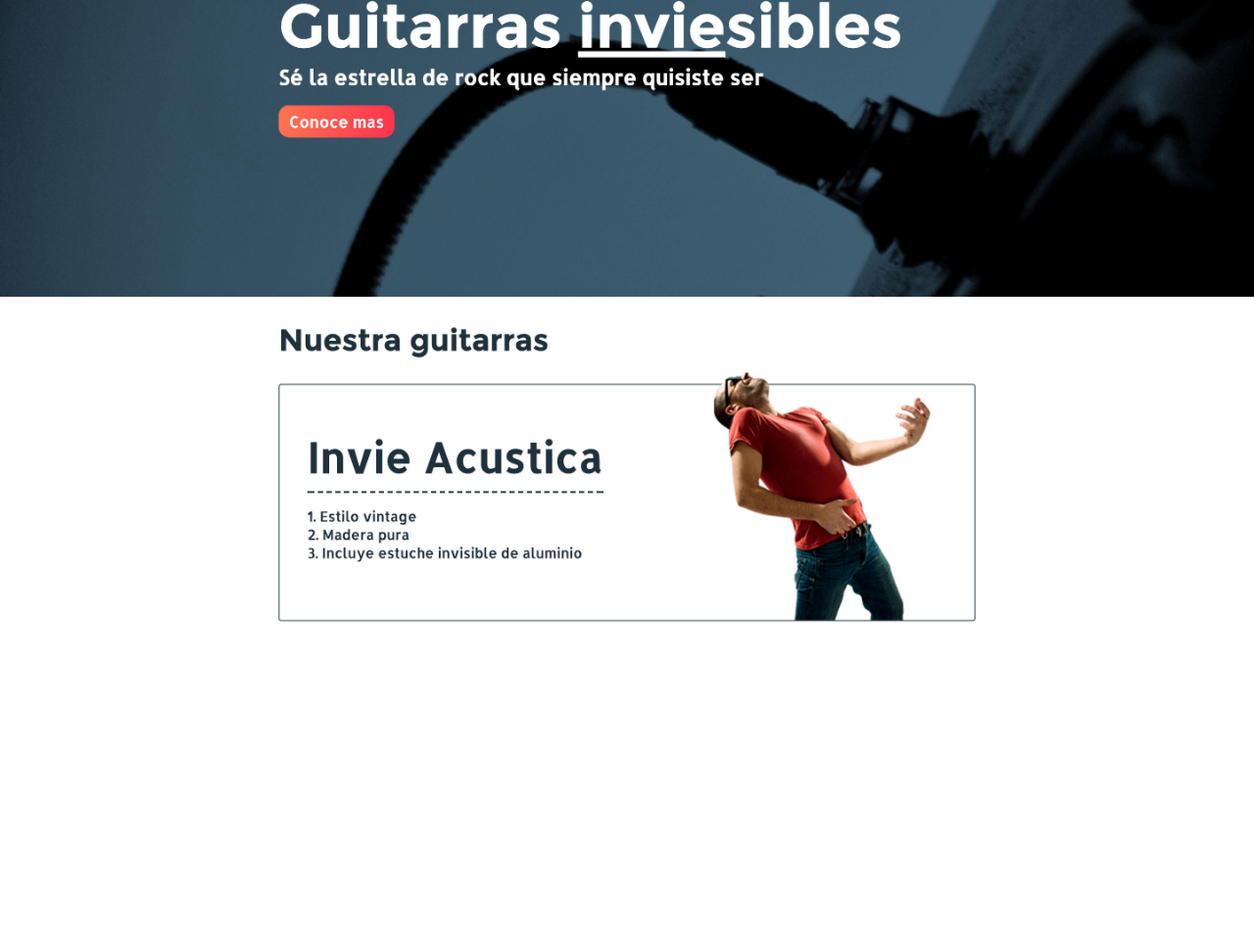
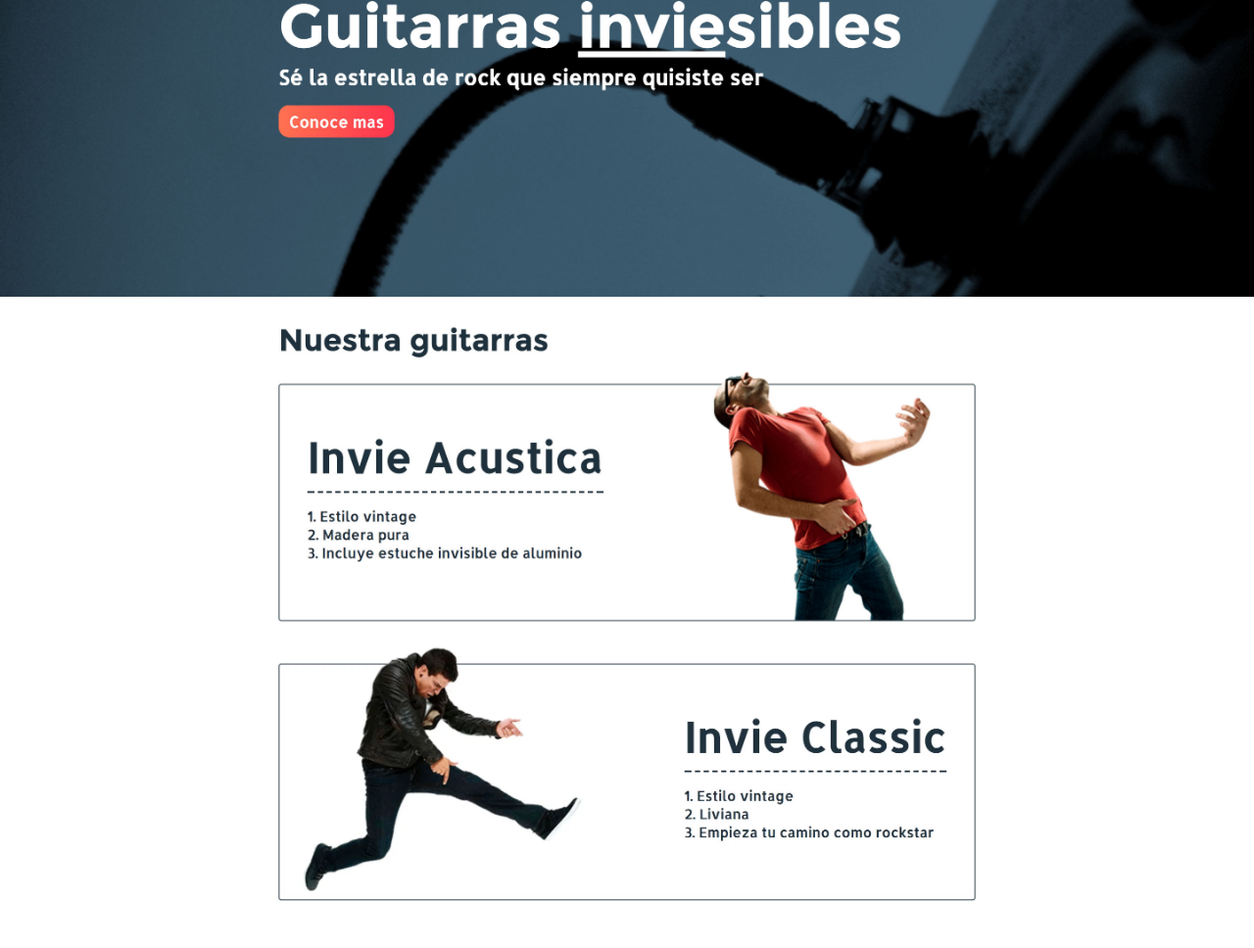
Before and after one commit to fabian0896/invi-guitarras, a plain HTML site: page index.html in a window 1280 px wide. Shown: the part 176-1144 px from the top of the page at 98% size. Before the commit the page ends 827 px from the top, so only its background shows below. Drawn offline with Linux system fonts and the light colour scheme.

```diff
--- a/index.html
+++ b/index.html
@@ -11,5 +11,6 @@
     <img class="header" src="./imagenes/header_0fdd3fdf-3dcc-4466-8a28-4cbcc02a2c6e.webp" alt="">
     <img src="./imagenes/hero_51f6ca4a-043f-4384-bf2d-0276833261fc.jpg" alt="">
     <img src="./imagenes/acustica_395abf3a-d46e-4f19-a9cc-ddee140e6597.jpg" alt="">
+    <img src="./imagenes/clasica_0663a6aa-2c83-4435-8530-357480d5a950.webp" alt="">
 </body>
 </html>
```
